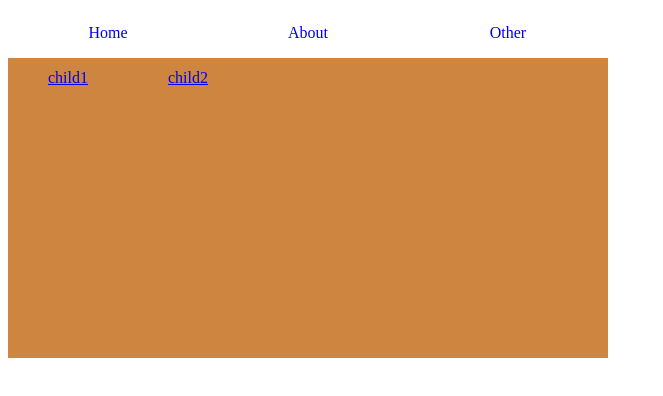
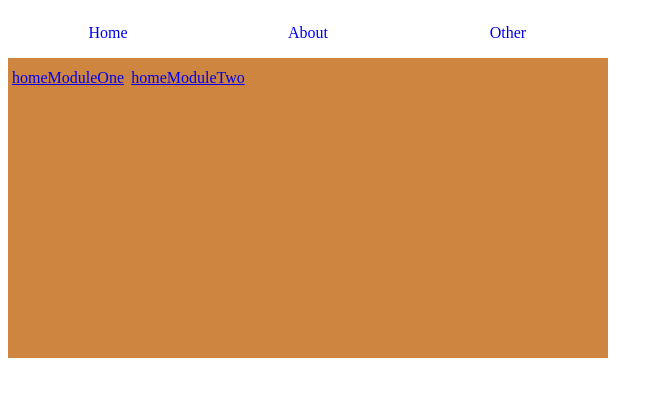
Before and after one commit to qjwvtd/vue-spa-demo, a Vue app: page / in a window 1280 px wide. Shown: the top 396 px of the page, without its empty margins (0-663 px from the left). Built offline with nearby package versions, Linux system fonts and the light colour scheme.

Commit message:
modifyvue

```diff
--- a/src/components/home/homeChildOne.vue
+++ b/src/components/home/homeChildOne.vue
@@ -7,18 +7,18 @@
 </template>
 
 <script>
-import {store} from './../../store/store';
+import {index} from '@/store';
 export default {
     name: 'HomeOne',
     data(){
         return {
-            count:store.state.count
+            count:index.state.count
         }
     },
     methods:{
         setContext(){
-            store.commit('increment');
-            this.count = store.state.count;
+            index.commit('increment');
+            this.count = index.state.count;
         }
     }
 }
@@ -28,6 +28,7 @@ export default {
     .homeOne {
         width: 100%;
         height: 300px;
+        line-height: 100px;
         text-align: center;
         background: #cccccc;
     }
--- a/src/components/home/homeChildTwo.vue
+++ b/src/components/home/homeChildTwo.vue
@@ -14,6 +14,7 @@ export default {
     .homeTwo {
         width: 100%;
         height: 300px;
+        line-height: 300px;
         text-align: center;
         background: #46493d;
     }
--- a/src/components/home/index.vue
+++ b/src/components/home/index.vue
@@ -1,8 +1,8 @@
 <template>
     <div class="home">
         <div class="homeNav">
-            <router-link to="child1">child1</router-link>
-            <router-link to="child2">child2</router-link>
+            <router-link to="child1">homeModuleOne</router-link>
+            <router-link to="child2">homeModuleTwo</router-link>
         </div>
         <router-view></router-view>
     </div>
--- a/src/components/other/index.vue
+++ b/src/components/other/index.vue
@@ -5,12 +5,12 @@
 </template>
 
 <script>
-import {store} from './../../store/store';
+import {index} from '../../store';
 export default {
     name: 'Other',
     data(){
         return {
-            count:store.state.count
+            count:index.state.count
         };
     }
 }
--- a/src/index.js
+++ b/src/index.js
@@ -1,36 +1,9 @@
 import Vue from 'vue';
 import VueRouter from 'vue-router';
 import App from '@/App.vue';
-import Home from "@/components/home/index";
-import About from "@/components/about/index";
-import Other from "@/components/other/index";
-import HomeOne from '@/components/home/homeChildOne';
-import HomeTwo from '@/components/home/homeChildTwo';
+import router from '@/router';
 
 
-Vue.use(VueRouter);//注册router
-
-//router全局配置
-const router = new VueRouter({
-  routes:[
-    {
-        path:'/',
-        component:Home,
-        children:[
-            {
-                path:'/child1',
-                component:HomeOne
-            },
-            {
-              path:'/child2',
-              component:HomeTwo
-          }
-        ]
-    },
-    {path:'/about',component:About},
-    {path:'/other',component:Other}
-  ]
-});
 //挂载
 new Vue({
     el: '#app',
--- /dev/null
+++ b/src/router/index.js
@@ -0,0 +1,32 @@
+import Vue from 'vue';
+import VueRouter from 'vue-router';
+import Home from "@/components/home/index";
+import About from "@/components/about/index";
+import Other from "@/components/other/index";
+import HomeOne from '@/components/home/homeChildOne';
+import HomeTwo from '@/components/home/homeChildTwo';
+
+Vue.use(VueRouter);//注册router
+
+//router全局配置
+const router = new VueRouter({
+    routes: [
+        {
+            path: '/',
+            component: Home,
+            children: [
+                {
+                    path: '/child1',
+                    component: HomeOne
+                },
+                {
+                    path: '/child2',
+                    component: HomeTwo
+                }
+            ]
+        },
+        {path: '/about', component: About},
+        {path: '/other', component: Other}
+    ]
+});
+export default router;
--- a/src/store/store.js
+++ b/src/store/index.js
@@ -3,7 +3,7 @@ import Vuex from 'vuex';
 
 Vue.use(Vuex);
 
-export const store = new Vuex.Store({
+export const index = new Vuex.Store({
   state: {
     count: 0
   },
```
